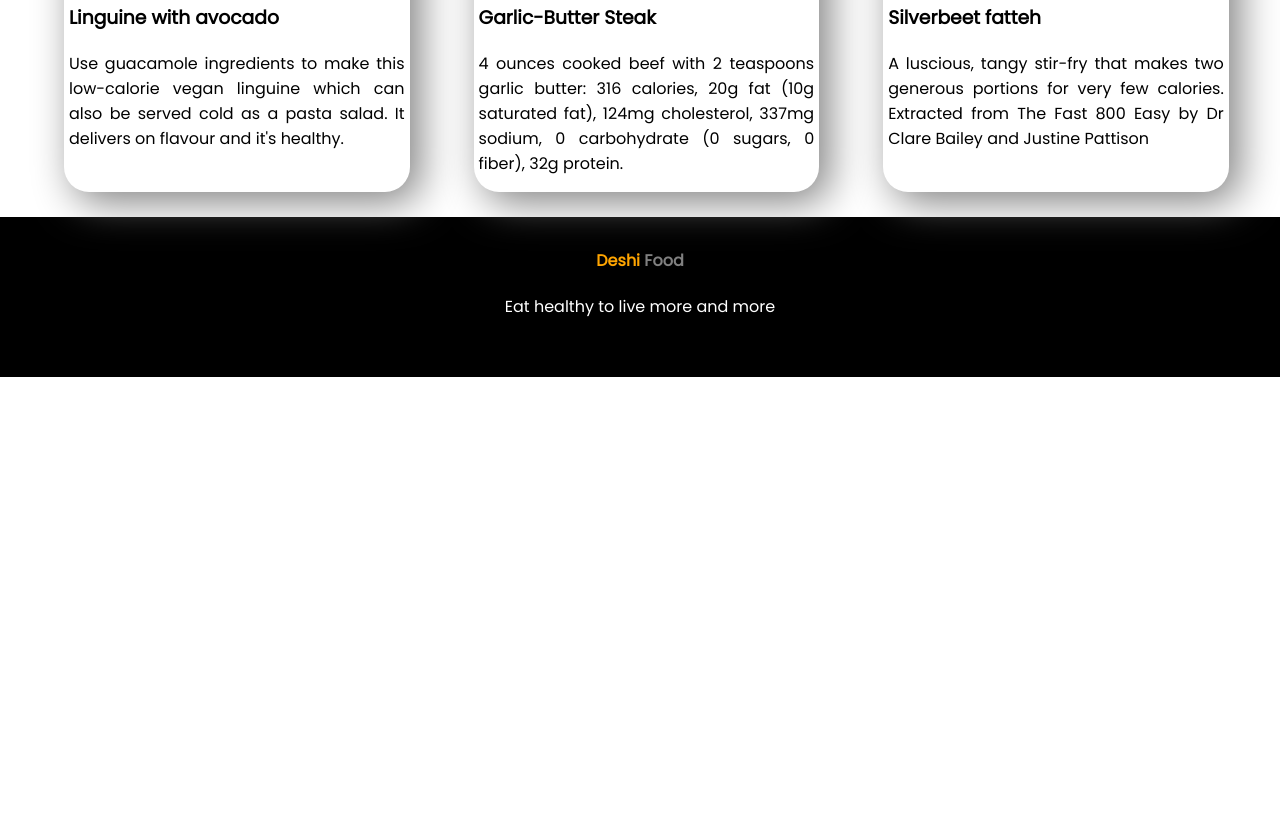
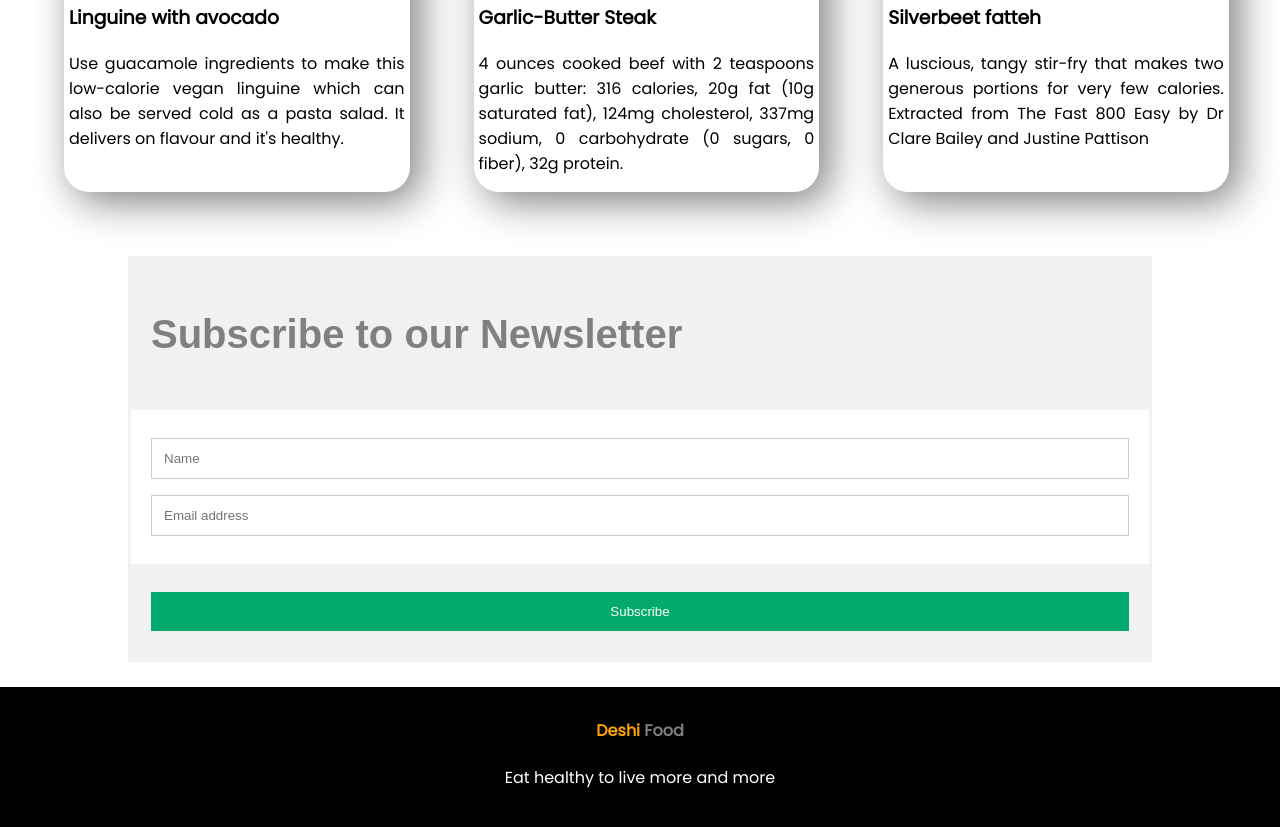
Before and after one commit to alamin40/deshi_food, a plain HTML site: page index.html in a window 1280 px wide. Shown: the part 1775-2602 px from the top of the page. Before the commit the page ends 2152 px from the top, so only its background shows below. Drawn offline with Linux system fonts and the light colour scheme.

Commit message:
newsletter add

```diff
--- a/index.html
+++ b/index.html
@@ -85,6 +85,40 @@
             </div>
         </div>
     </section>
+
+
+    <section class="newslatter">
+        <form action="/action_page.php">
+            <div class="container">
+                <h2>Subscribe to our Newsletter</h2>
+            </div>
+
+            <div class="container" style="background-color:white">
+                <input type="text" placeholder="Name" name="name" required>
+                <input type="text" placeholder="Email address" name="mail" required>
+            </div>
+
+            <div class="container">
+                <input type="submit" value="Subscribe">
+            </div>
+        </form>
+    </section>
+
+
+
+
+
+
+
+
+
+
+
+
+
+
+
+
     <footer class="foot">
         <h4><span class="orange-color">Deshi</span> Food</h4>
         <P>Eat healthy to live more and more</P>
--- a/style.css
+++ b/style.css
@@ -2,9 +2,6 @@ body{
     font-family: 'Poppins', sans-serif;
     margin: 0;
 }
-
-
-
 .topnav {
     overflow: hidden;
     background-color: #333;
@@ -19,6 +16,38 @@ body{
     font-size: 17px;
   }
 
+  form {
+    border: 3px solid #f1f1f1;
+    font-family: Arial;
+  }
+
+  .container {
+    padding: 20px;
+    background-color: #f1f1f1;
+  }
+
+  input{
+    width: 100%;
+    padding: 12px;
+    margin: 8px 0;
+    display: inline-block;
+    border: 1px solid #ccc;
+    box-sizing: border-box;
+  }
+
+
+  input[type=submit] {
+    background-color: #04AA6D;
+    color: white;
+    border: none;
+  }
+
+
+.newslatter{
+    margin-top: 5%;
+    margin-left: 10%;
+    margin-right: 10%;
+}
 
 h1{
     font-size: 50px;
```
